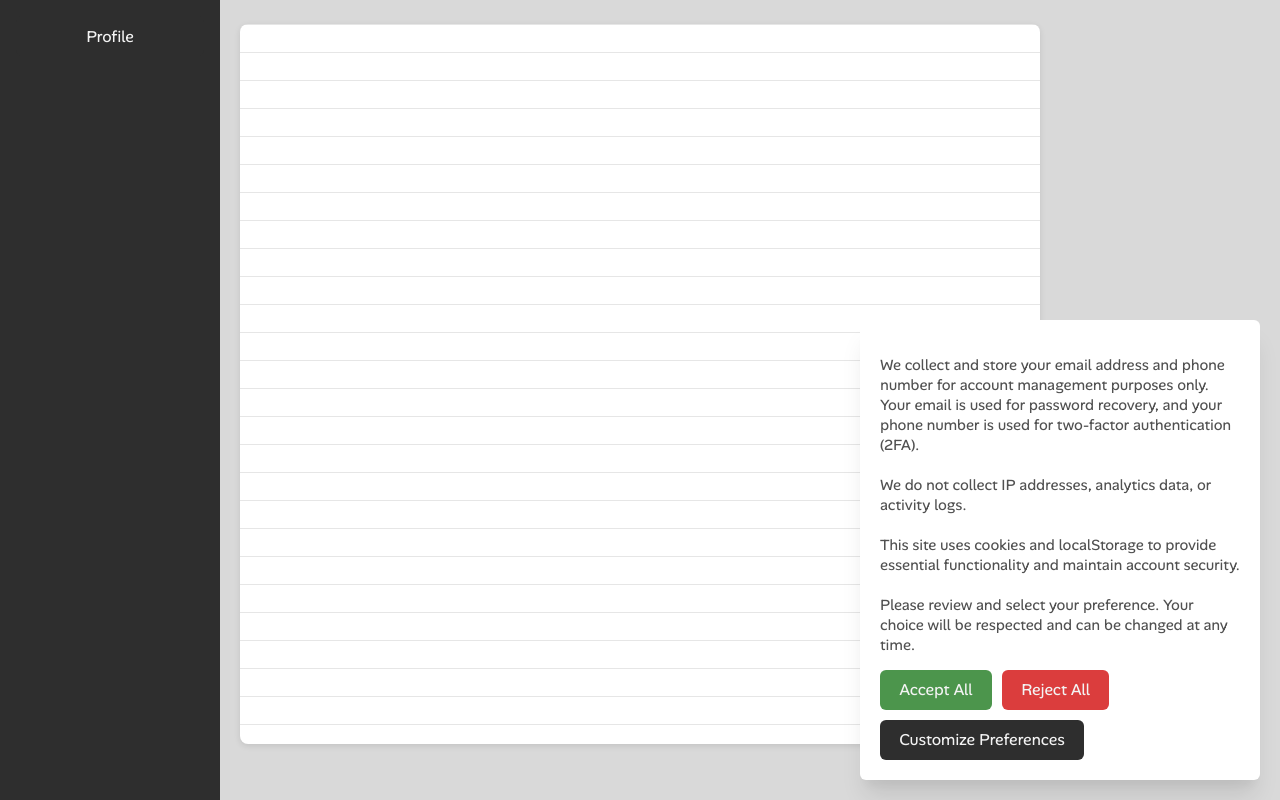
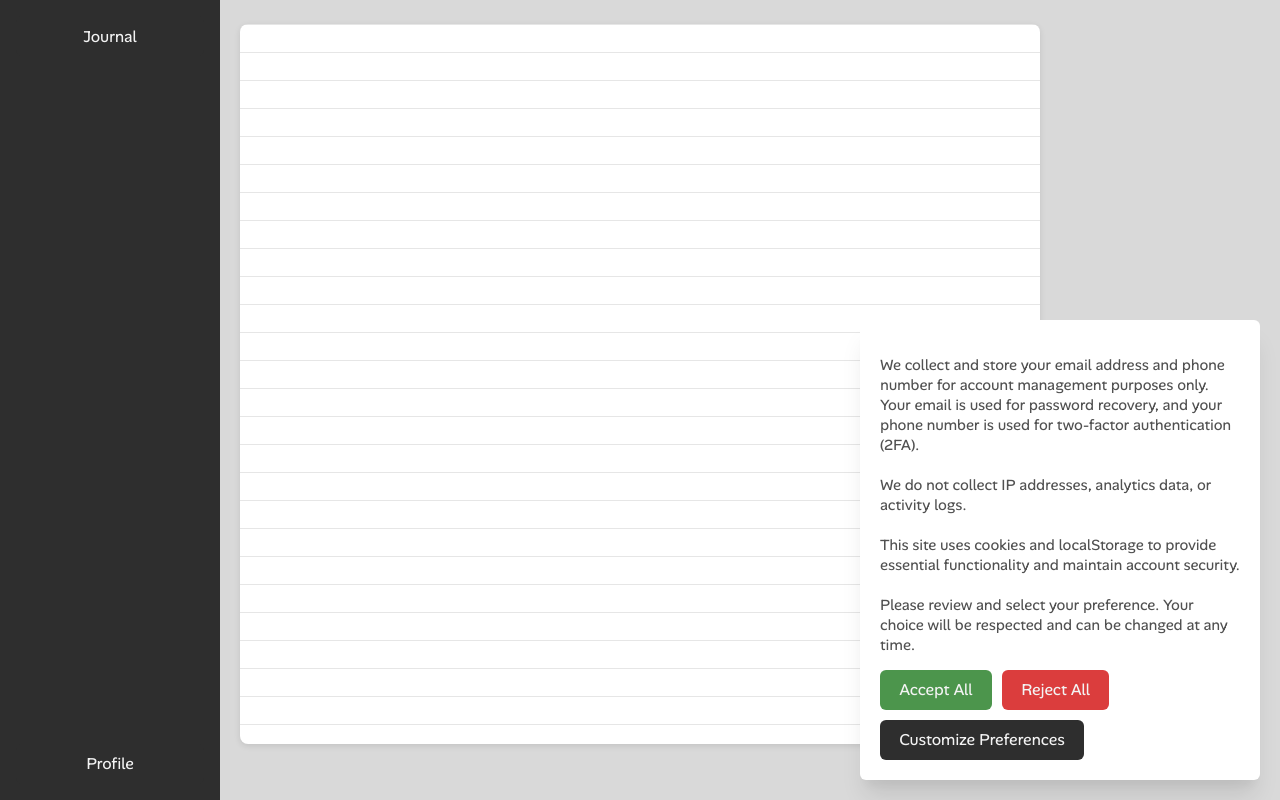
Before and after one commit to hampusvh/FWK24S-WAI-Projektarbete-Frontend, a React (Vite) app: page / in a window 1280 px wide. Built offline with nearby package versions, Linux system fonts and the light colour scheme; no server answers; what react-google-recaptcha-v3 would draw is missing.

Commit message:
add journal placeholder button to SideBar

```diff
--- a/src/components/organisms/SideBar/SideBar.jsx
+++ b/src/components/organisms/SideBar/SideBar.jsx
@@ -1,11 +1,12 @@
 import React from "react";
 import styles from "./SideBar.module.css";
-
+import Button from "../../atoms/Button/Button";
 import ProfileButton from "../../molecules/ProfileButton/ProfileButton";
 
 const SideBar = () => {
   return (
     <aside className={styles.sidebar}>
+      <Button>Journal</Button>
       <ProfileButton />
     </aside>
   );
```
